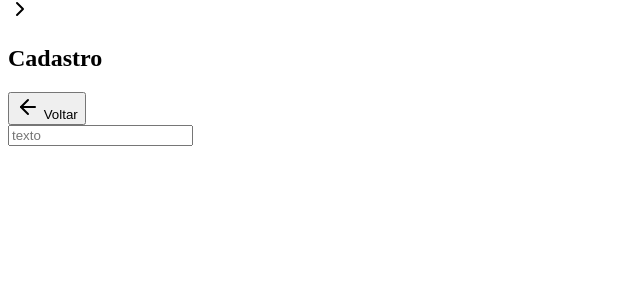
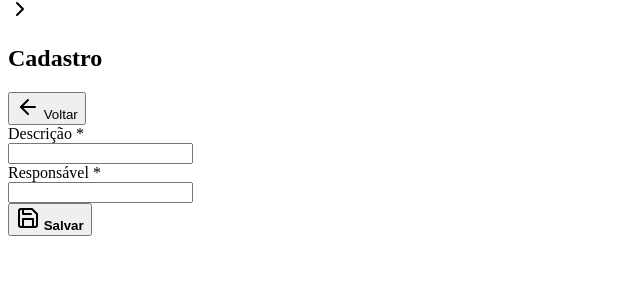
Before and after one commit to VituSuperMEg/idigitalizacao-web, a Next.js app: page /Orgao in a window 1280 px wide. Both pictures are taken after a click on the button "Novo". Shown: the top 300 px of the page, without its empty margins (0-640 px from the left). Built offline with nearby package versions, Linux system fonts and the light colour scheme.

Commit message:
🗃️ create form with default values for the fields.

```diff
--- a/package.json
+++ b/package.json
@@ -9,7 +9,9 @@
     "lint": "next lint"
   },
   "dependencies": {
+    "@hookform/resolvers": "^3.3.4",
     "@radix-ui/react-accordion": "^1.1.2",
+    "@radix-ui/react-form": "^0.0.3",
     "lucide-react": "^0.316.0",
     "next": "14.1.0",
     "react": "^18",
--- a/src/pages/Orgao.tsx
+++ b/src/pages/Orgao.tsx
@@ -1,8 +1,67 @@
 import Crud from "@/components/Crud/Crud";
+import { useForm } from "react-hook-form";
+import { z } from "zod";
+import { zodResolver } from '@hookform/resolvers/zod';
+import { Save } from "lucide-react";
 
-function Form () {
+import * as F from '@radix-ui/react-form';
+
+
+type Orgao = {
+  descricao: string;
+  responsavel : string;
+}
+const OrgaoSchema = z.object({
+  descricao: z.string().nonempty("a descrição é obrigatória").min(3, { message: "A descrição deve ter pelo menos 3 caracteres." }),
+  responsavel : z.string().nonempty("o responsável é obrigatório").min(1, { message: "O responsável deve ter pelo 1 caracteres" }),
+})
+
+function Form() {
+  const {
+    register,
+    handleSubmit,
+    formState: { errors }
+  } = useForm<Orgao>({
+    resolver: zodResolver(OrgaoSchema)
+  });
+
+  function onSubmit(values: any) {
+    console.log(values)
+  }
   return (
-    <input type="text" placeholder="texto" />
+    <F.Root onSubmit={handleSubmit(onSubmit)}>
+      <div className="flex gap-7">
+        <F.Field name="descricao" className="w-3/6 mt-5">
+          <div>
+            <F.Label>Descrição <span className="text-red-500">*</span></F.Label>
+          </div>
+          <F.Control asChild>
+            <input className="border rounded-md p-3 w-full" type="text" {...register("descricao")} />
+          </F.Control>
+          <F.Message className="block">
+            <span className="text-red-500">{errors.descricao && <span>{errors.descricao.message}</span>}</span>
+          </F.Message>
+        </F.Field>
+        <F.Field name="responsavel" className="w-2/6 mt-5">
+          <div>
+            <F.Label>Responsável <span className="text-red-500">*</span></F.Label>
+          </div>
+          <F.Control asChild>
+            <input className="border rounded-md p-3 w-full" type="text" {...register("responsavel")} />
+          </F.Control>
+          <F.Message className="block">
+            <span className="text-red-500">{errors.responsavel && <span>{errors.responsavel.message}</span>}</span>
+          </F.Message>
+        </F.Field>
+      </div>
+      <div className="flex justify-end mt-4">
+        <F.Submit asChild >
+          <button className="bg-emerald-400 p-3 rounded-md text-white w-44">
+            <strong className="flex gap-5"><Save />  Salvar</strong>
+          </button>
+        </F.Submit>
+      </div>
+    </F.Root>
   )
 }
 export default function OrgaoPage() {
```
Also changed, not shown: 1 other file (tests, documents, lock files or other folders).
